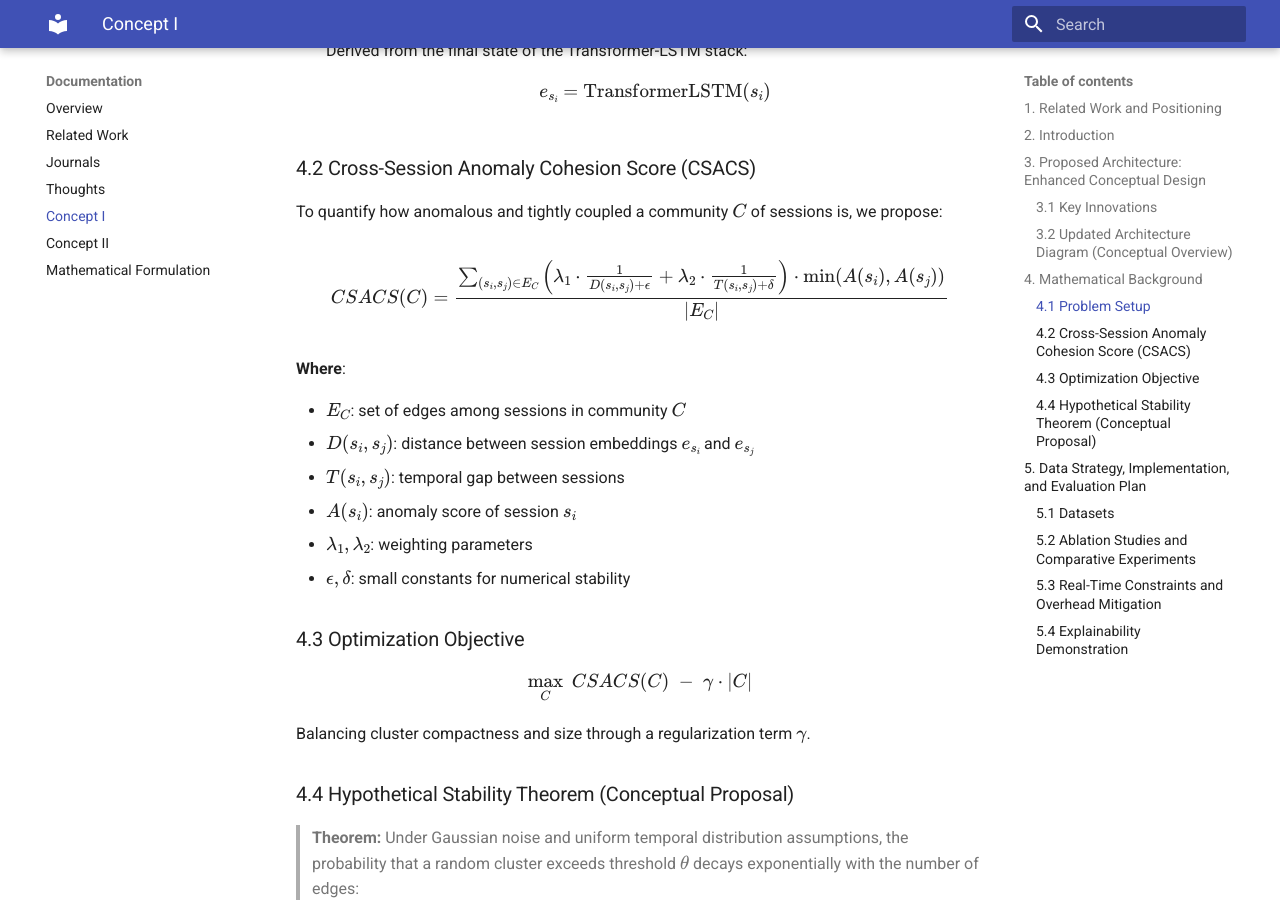
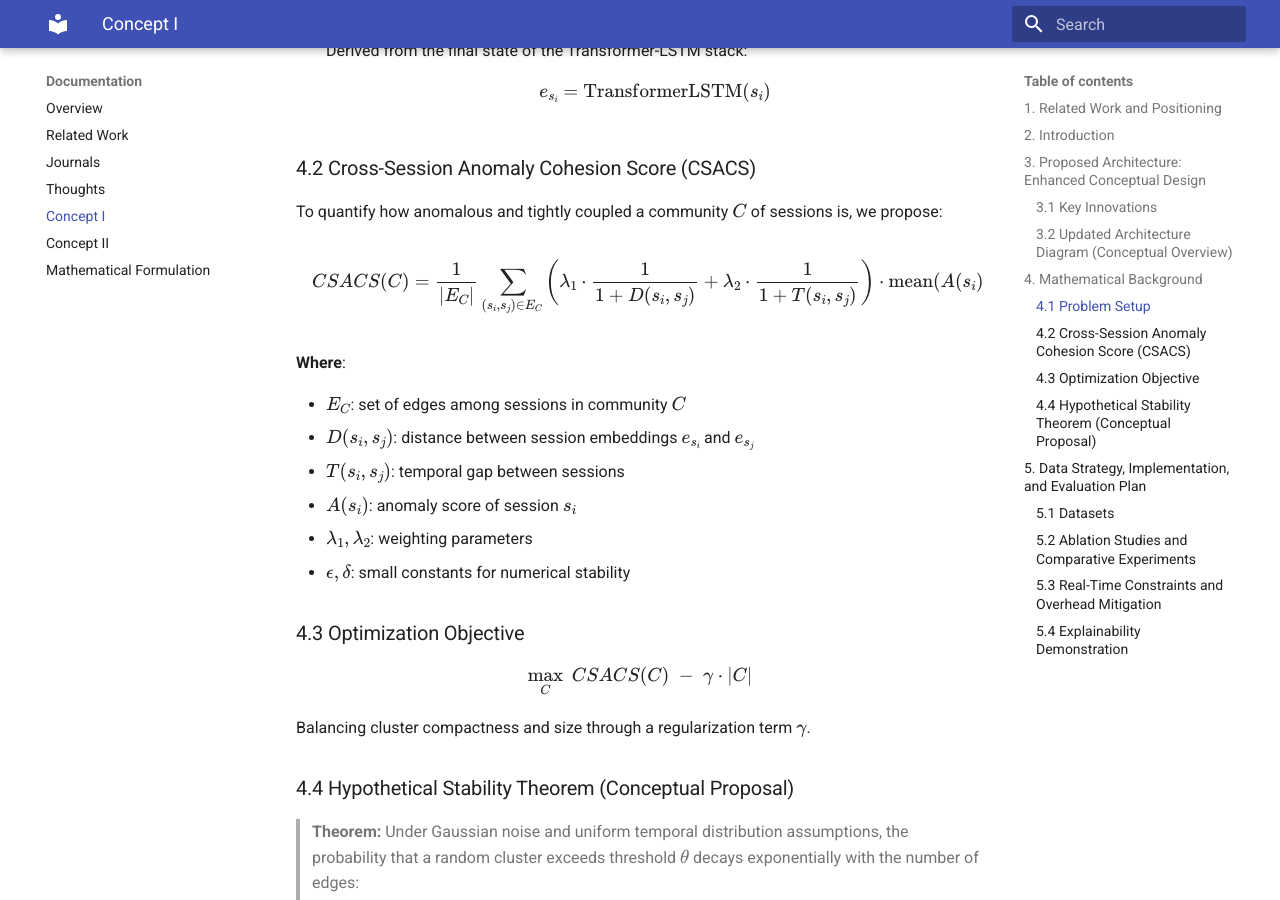
Before and after one commit to JohannesLks/Thesis, an MkDocs documentation site: the page built from docs/documentation/concept1.md, in a window 1280 px wide and 900 px high, scrolled down 4868 px. Built offline with MkDocs 1.6.1 and Material for MkDocs 9.7.7, drawn with Linux system fonts in a browser that asks for light colours.

Commit message:
Update concept1.md

```diff
--- a/docs/documentation/concept1.md
+++ b/docs/documentation/concept1.md
@@ -115,7 +115,7 @@ graph TD
 To quantify how anomalous and tightly coupled a community \( C \) of sessions is, we propose:
 
 $$
-  CSACS(C) = \frac{ \sum_{(s_i, s_j) \in E_C} \left( \lambda_1 \cdot \frac{1}{D(s_i, s_j) + \epsilon} + \lambda_2 \cdot \frac{1}{T(s_i, s_j) + \delta} \right) \cdot \min(A(s_i), A(s_j)) }{ |E_C| }
+CSACS(C) = \frac{1}{|E_C|} \sum_{(s_i, s_j) \in E_C} \left( \lambda_1 \cdot \frac{1}{1 + D(s_i, s_j)} + \lambda_2 \cdot \frac{1}{1 + T(s_i, s_j)} \right) \cdot \text{mean}(A(s_i), A(s_j))
 $$
 
 **Where**:
```
